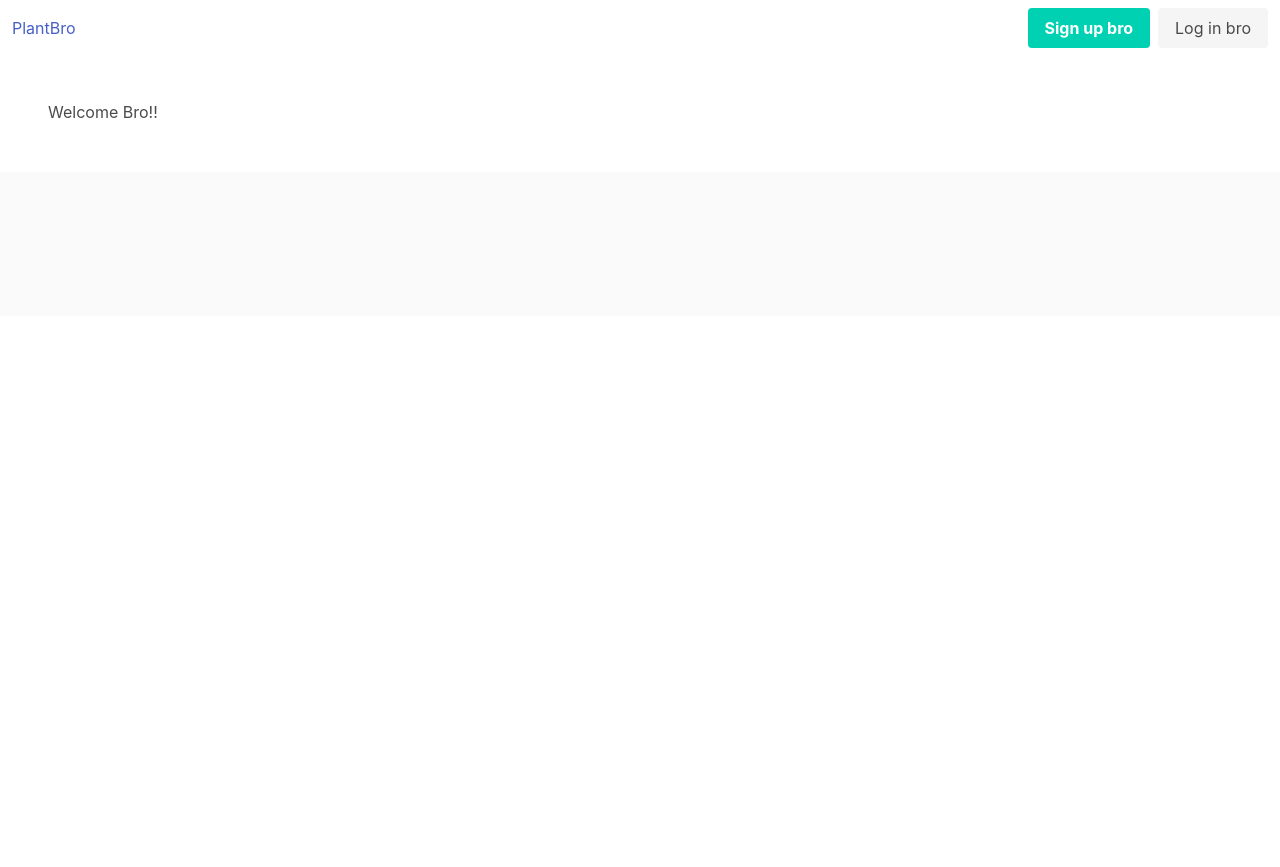
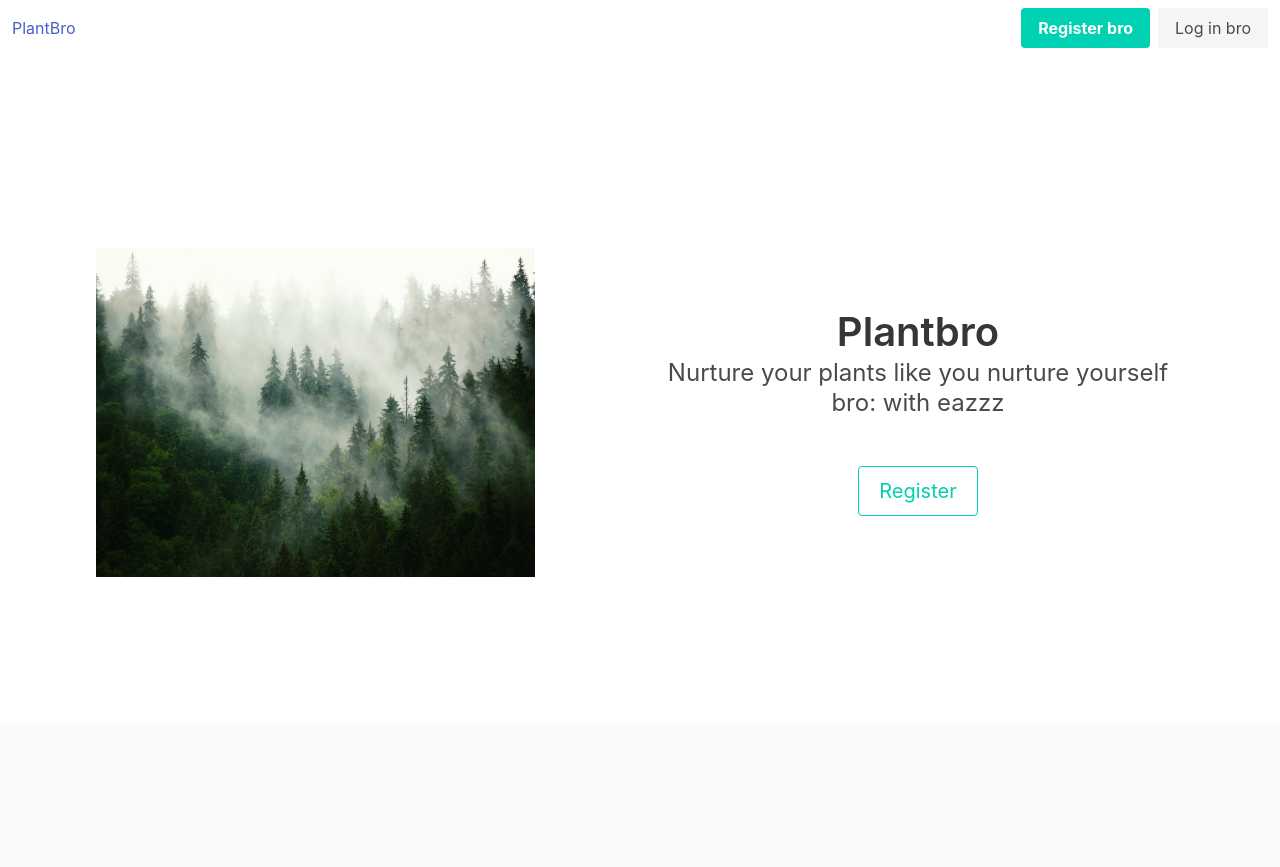
Before and after one commit to marijn111/django-plants-app, a Django app: page / in a window 1280 px wide. Before the commit the page ends 118 px from the top, so only its background shows below. Run offline with Django 3.2, Linux system fonts and the light colour scheme; some libraries are stand-ins or nearby versions.

Commit message:
improvements

```diff
--- a/plants_app/plants/templates/plants/home_page.html
+++ b/plants_app/plants/templates/plants/home_page.html
@@ -1,9 +1,32 @@
 {% extends 'plants/main.html' %}
+{% load static %}
 {% block content %}
     <section class="section">
-    <div class="is-centered">
-        <h1 class="is-centered">Welcome Bro!!</h1>
-    </div>
+    <div class="hero-body">
+            <div class="container has-text-centered">
+                <div class="columns is-vcentered">
+                    <div class="column is-5">
+                        <figure class="image is-4by3">
+                            <img src="{% static 'images/homepage.jpg' %}" alt="Description">
+                        </figure>
+                    </div>
+                    <div class="column is-6 is-offset-1">
+                        <h1 class="title is-2">
+                            Plantbro
+                        </h1>
+                        <h2 class="subtitle is-4">
+                            Nurture your plants like you nurture yourself bro: with eazzz
+                        </h2>
+                        <br>
+                        <p class="has-text-centered">
+                            <a href="{% url 'register' %}" class="button is-medium is-primary is-outlined">
+                                Register
+                            </a>
+                        </p>
+                    </div>
+                </div>
+            </div>
+        </div>
     </section>
 
 {% endblock content %}
--- a/plants_app/plants/templates/plants/main.html
+++ b/plants_app/plants/templates/plants/main.html
@@ -51,7 +51,7 @@
                 </a>
             {% else %}
               <a href="{% url 'register' %}" class="button is-primary">
-                <strong>Sign up bro</strong>
+                <strong>Register bro</strong>
               </a>
               <a href="{% url 'login' %}" class="button is-light">
                 Log in bro
--- a/plants_app/plants/templates/plants/tasks.html
+++ b/plants_app/plants/templates/plants/tasks.html
@@ -58,6 +58,8 @@
             jQuery('#giphy').prepend("<img src='{% static 'images/giphy.gif' %}' />");
         });
 
+        jQuery('input[type=date]').val(new Date());
+
     });
 
 
```
Also changed, not shown: plants_app/db.sqlite3, plants_app/static/images/890-800x600.jpg (added), plants_app/static/images/Calathea-rufibarba.jpg (added), plants_app/static/images/delano.jpg (added), plants_app/static/images/homepage.jpg (added), plants_app/static/images/pancakeplant.jpg (added).
